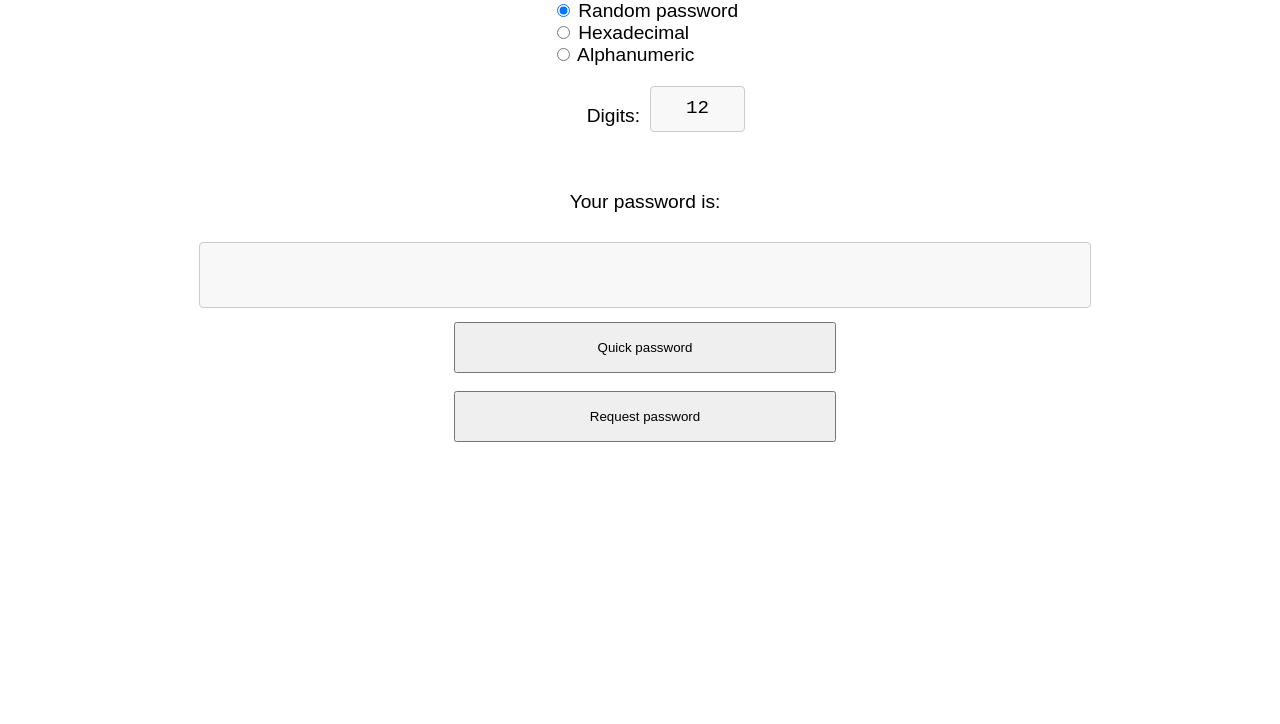
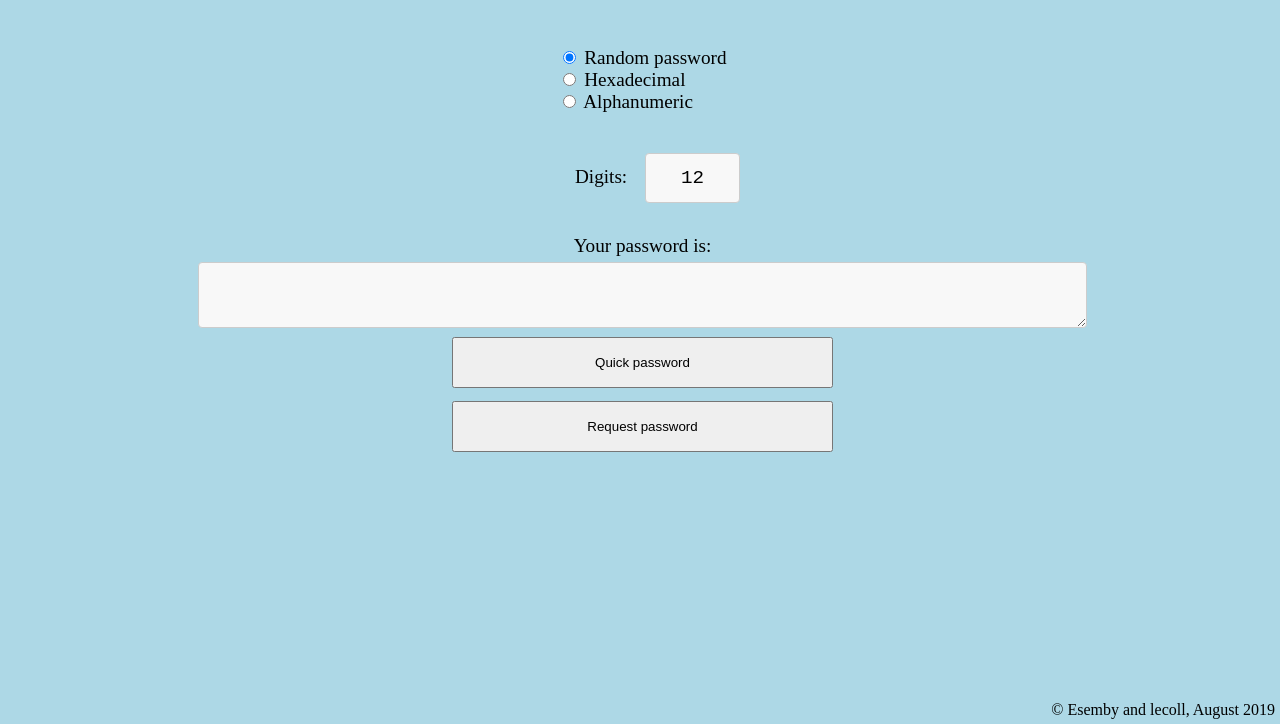
Before and after one commit to Esemby/PasswortGenerator, a website: page passwordgenerator html.html in a window 1280 px wide. Shown: the part 76-800 px from the top of the page. Drawn offline with Linux system fonts and the light colour scheme.

Commit message:
Design changed

```diff
--- a/passwordgenerator css.css
+++ b/passwordgenerator css.css
@@ -6,11 +6,13 @@
 }
 
 body {
-	background: var (--bg-light, #ffffff);
+	background: lightblue;
 	display: grid;
-	grid-gap: 10px;
+	grid-gap: 5px;
 	grid-template-areas:
 		"title title"
+		"caption caption"
+		". ."
 		". ."
 		". ."
 		"radioBu radioBu"
@@ -21,15 +23,23 @@ body {
 		"textareaPassw textareaPassw"
 		"passwordQui passwordQui"
 		"passwordReq passwordReq";
+	grid-auto-columns: 50%;
 
-	grid-auto-columns: 50%;
-	font-family: Arial, sans-serif;
 }
 
 #title {
 	grid-area: title;
+	font-family: Arial, sans-serif;
 	justify-self: center;
 	font-size: 2.6vw;
+	text-align: center;
+}
+
+#caption {
+	grid-area: caption;
+	font-family: Arial, sans-serif;
+	justify-self: center;
+	font-size: 1.5vw;
 	text-align: center;
 }
 
@@ -37,11 +47,13 @@ body {
 	grid-area: radioBu;
 	justify-self: center;
 	font-size: 1.5vw;
+	padding: 30px;
 }
 
 #noteLength {
 	grid-area: noteLength;
 	font-size: 1.5vw;
+	padding: 1vw;
 	justify-self: end;
 }
 
@@ -51,7 +63,7 @@ body {
 	flex-direction: column;
 	width: 15%;
 	height: 70%;
-	padding: 10px 10px;
+	padding: 1vw;
 	box-sizing: border-box;
 	border: 1px solid #ccc;
 	border-radius: 4px;
@@ -59,7 +71,7 @@ body {
 	font-size: 1.5vw;
 	resize: none;
 	text-align: center;
-	justify-self: left;
+	justify-self: start;
 }
 
 #notePassw {
@@ -73,14 +85,13 @@ body {
 	display: flex;
 	flex-direction: column;
 	width: 70%;
-	padding: 10px 10px;
+	padding: 10px;
 	box-sizing: border-box;
 	border: 1px solid #ccc;
 	border-radius: 4px;
 	background-color: #f8f8f8;
 	font-size: 1.5vw;
 	text-align: center;
-	resize: none;
 	justify-self: center;
 }
 
@@ -90,6 +101,7 @@ body {
 	cursor: pointer;
 	margin: 4px 2px;
 	width: 30%;
+	font-family: Arial, sans-serif;
 	justify-self: center;
 }
 
@@ -101,3 +113,12 @@ body {
 	width: 30%;
 	justify-self: center;
 }
+
+
+
+#copyright {
+	position: fixed;
+	bottom: 0px;
+	right: 0px;
+	padding: 5px;
+}
--- a/passwordgenerator html.html
+++ b/passwordgenerator html.html
@@ -35,17 +35,20 @@
 
 	<body>
 		<div id="title">Passwordgenerator</div>
+		<div id="caption">Let's create your password!</div>
 		<form id="radioBu">
 			<input type="radio" name="choice" value="random" id= "NoType" checked="checked"> Random password<br>
 			<input type="radio" name="choice" value="hexa" id="HEXDEC"> Hexadecimal<br>
 			<input type="radio" name="choice" value="alphaNum" id="AlphaNum"> Alphanumeric
 		</form>
-		<p id="noteLength">Digits:</p>
+		<div id="noteLength">Digits:</div>
 		<textarea id="textareaLength">12</textarea>
-		<p id="notePassw">Your password is:</p>
+		<div id="notePassw">Your password is:</div>
 		<textarea id="textareaPassw"></textarea>
-		<input type="submit" name="passwordQui" value="Quick password" id="passwordQui" onclick="passwordQuick()"/>
-		<input type="submit" name="passwordReq" value="Request password" id="passwordReq" onclick="passwordRequest()"/>
+		<input type="submit" name="passwordQui" value="Quick password" id="passwordQui" onclick="passwordQuick()"
+		class="tooltip" title="Random password with 12 digits. Click the other button to get an individual password."/>
+		<input type="submit" name="passwordReq" value="Request password" id="passwordReq" onclick="passwordRequest()" class="tooltip" title="A password as you like."/>
 
+		<div id="copyright">&copy; Esemby and lecoll, August 2019</div>
 	</body>
 </html>
```
